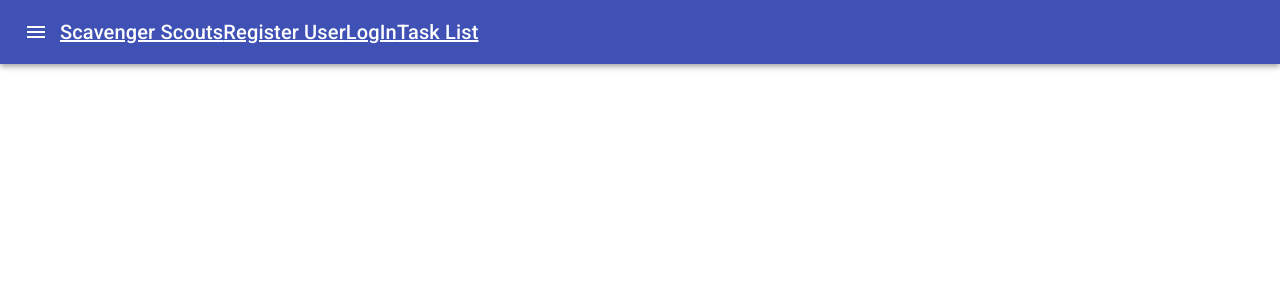
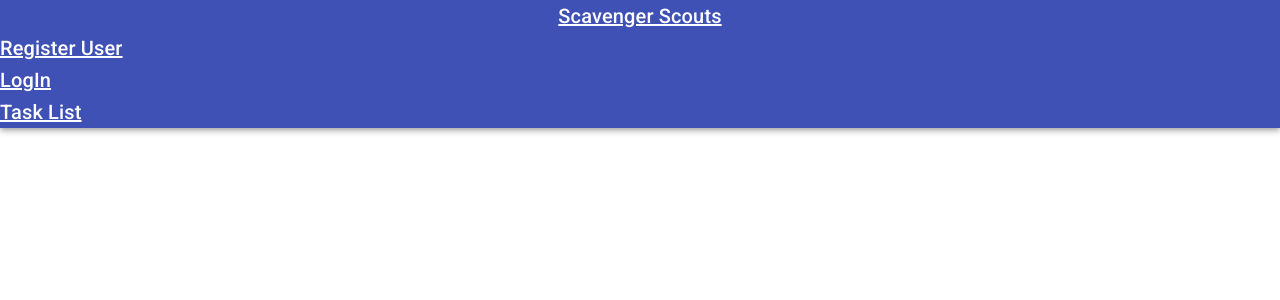
Before and after one commit to Broski-AC/project-scavenger-hunt, a React (Create React App) app: page / in a window 1280 px wide. Shown: the top 300 px of the page. Built offline with nearby package versions, Linux system fonts and the light colour scheme.

Commit message:
Tiny mild tweak to nav bar

```diff
--- a/src/components/navbar.component.js
+++ b/src/components/navbar.component.js
@@ -6,7 +6,6 @@ import Toolbar from '@material-ui/core/Toolbar';
 import Typography from '@material-ui/core/Typography';
 import Grid from '@material-ui/core/Grid';
 import IconButton from '@material-ui/core/IconButton';
-import MenuIcon from '@material-ui/icons/Menu';
 
 export default class Navbar extends Component {
 
@@ -14,35 +13,27 @@ export default class Navbar extends Component {
 
     return (
 
-      <Grid
-        container direction="row"
-        justify="space-around"
-        alignItems="center"
+      <div
       >
         <AppBar position = "static">
-        <Toolbar>
-          <IconButton edge="start" color="inherit" aria-label="menu">
-            <MenuIcon />
-          </IconButton>
-        <Grid item>
-        <Typography variant="h6" color="textSecondary" >
+
+              <Typography variant="h6" color="textSecondary" align="center">
                 <Link to="/" style={{color: "white"}}>Scavenger Scouts</Link>
               </Typography>
-        </Grid>
-        <Grid item>
+
+
             <Typography variant="h6" color="initial">
               <Link to="/api/users" style={{color: "white"}}>Register User</Link>
             </Typography>
-        </Grid>
+
             <Typography variant="h6" color="initial">
               <Link to="/api/auth/login" style={{color: "white"}}>LogIn</Link>
             </Typography>
             <Typography variant="h6" color="initial">
               <Link to="/QuestEntry" style={{color: "white"}}>Task List</Link>
             </Typography>
-        </Toolbar>
         </AppBar>
-      </Grid>
+      </div>
 
       // <nav className="navbar navbar-dark bg-dark navbar-expand-lg">
       //   <Link to="/" className="navbar-brand">Scavengar</Link>
```
Also changed, not shown: 1 other file (tests, documents, lock files or other folders). Lines whose indentation alone changed are shown as unchanged.
